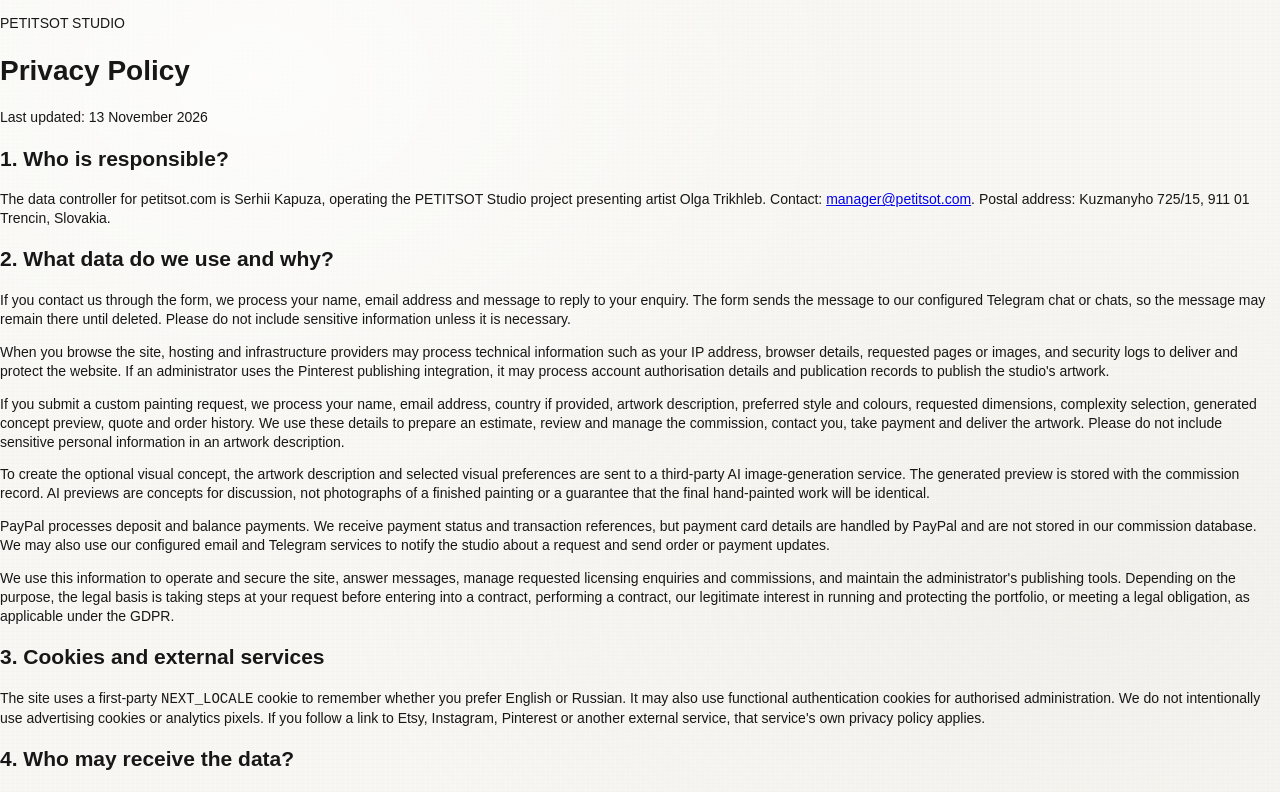
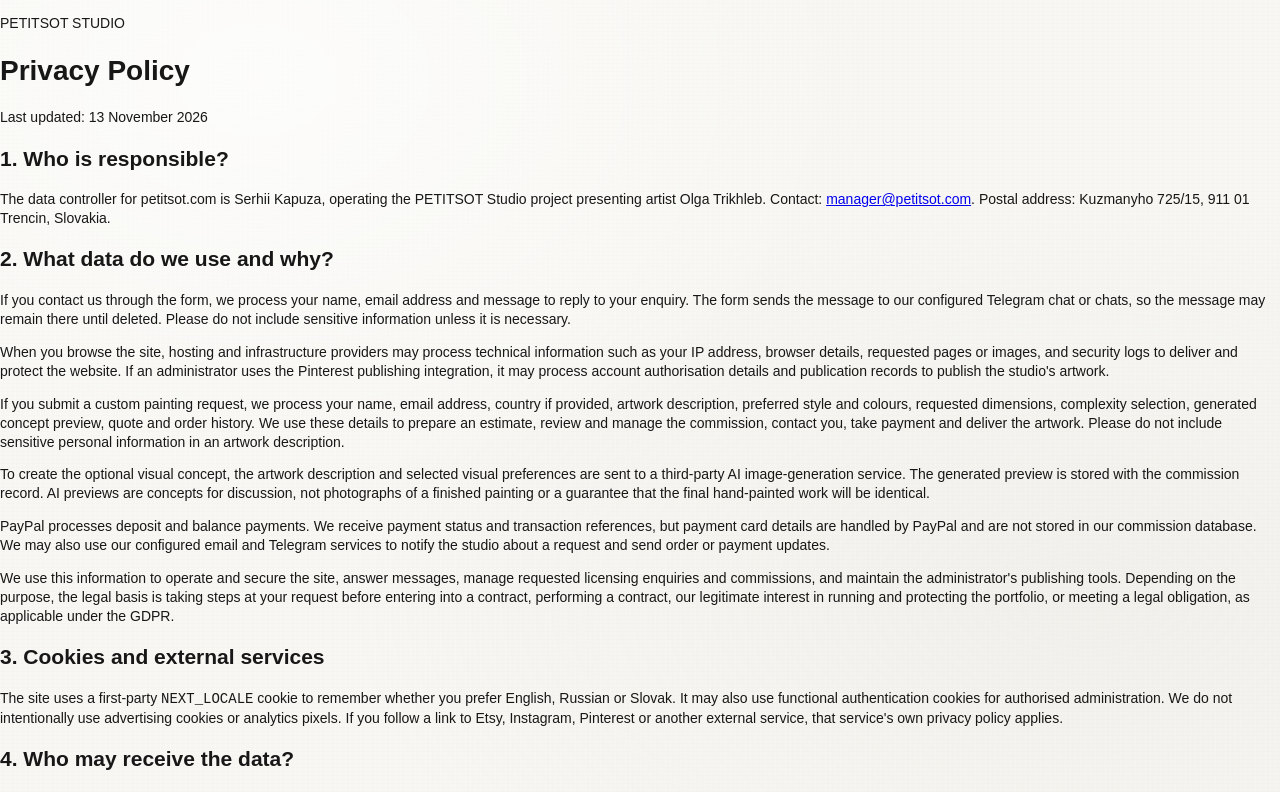
Before and after one commit to brodsk/PETIT-SOT-STUDIO, a Next.js app: page /privacy-policy in a window 1280 px wide. Shown: the top 792 px of the page. Built offline with nearby package versions, Linux system fonts and the light colour scheme.

Commit message:
Include Slovak in privacy policy locale cookie description

```diff
--- a/app/privacy-policy/page.tsx
+++ b/app/privacy-policy/page.tsx
@@ -69,8 +69,8 @@ export default function PrivacyPolicyPage() {
         <section>
           <h2 className="mb-2 text-xl">3. Cookies and external services</h2>
           <p>
-            The site uses a first-party <code>NEXT_LOCALE</code> cookie to remember whether you prefer English
-            or Russian. It may also use functional authentication cookies for authorised administration.
+            The site uses a first-party <code>NEXT_LOCALE</code> cookie to remember whether you prefer English,
+            Russian or Slovak. It may also use functional authentication cookies for authorised administration.
             We do not intentionally use advertising cookies or analytics pixels. If you follow a link to Etsy,
             Instagram, Pinterest or another external service, that service's own privacy policy applies.
           </p>
```
